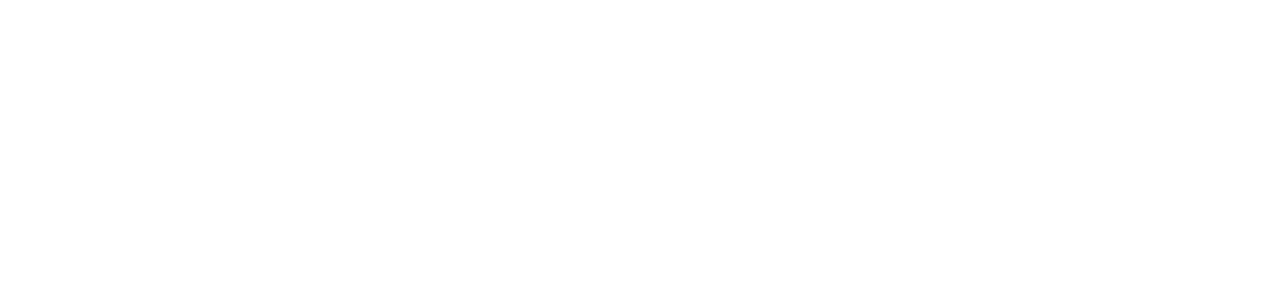
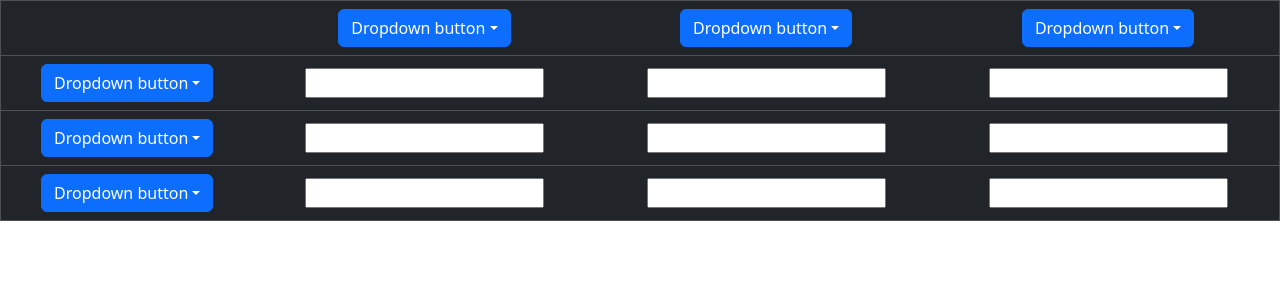
Before and after one commit to wabtytsai/sportle, a React (Create React App) app in the folder client/: page /sports-grid in a window 1280 px wide. Before the commit this address had no page. Shown: the top 300 px of the page. Built offline with nearby package versions, Linux system fonts and the light colour scheme.

Commit message:
Adding in sports grid

```diff
--- a/client/package.json
+++ b/client/package.json
@@ -6,7 +6,9 @@
     "@testing-library/jest-dom": "^5.17.0",
     "@testing-library/react": "^13.4.0",
     "@testing-library/user-event": "^13.5.0",
+    "bootstrap": "^5.3.1",
     "react": "^18.2.0",
+    "react-bootstrap": "^2.8.0",
     "react-dom": "^18.2.0",
     "react-router-dom": "^6.14.2",
     "react-scripts": "5.0.1",
--- a/client/src/App.js
+++ b/client/src/App.js
@@ -3,6 +3,7 @@ import { Route, Routes } from 'react-router-dom';
 import Home from './pages/Home';
 import List from './pages/List';
 import Wordle from './pages/Wordle';
+import Grid from './pages/sports-grid/grid';
 
 function App() {
     return (
@@ -10,6 +11,7 @@ function App() {
             <Route path='/' element={<Home />} />
             <Route path='/list' element={<List />} />
             <Route path='/wordle' element={<Wordle />} />
+            <Route path='/sports-grid' element={<Grid/>} />
         </Routes>
     )
 }
--- a/client/src/index.js
+++ b/client/src/index.js
@@ -1,6 +1,9 @@
 import React from 'react';
 import ReactDOM from 'react-dom/client';
 import './index.css';
+import './pages/sports-grid/sports-grid.css';
+import 'bootstrap/dist/css/bootstrap.min.css';
+
 import App from './App';
 import reportWebVitals from './reportWebVitals';
 import {BrowserRouter} from 'react-router-dom';
--- a/client/src/pages/Home.js
+++ b/client/src/pages/Home.js
@@ -17,6 +17,11 @@ function Home() {
                     Wordle
                 </button>
             </Link>
+            <Link to={'./sports-grid'}>
+                <button>
+                    Sports Grid
+                </button>
+            </Link>
         </div>
     );
 }
--- /dev/null
+++ b/client/src/pages/sports-grid/grid.js
@@ -0,0 +1,46 @@
+'use client'
+
+import Table from 'react-bootstrap/Table';
+import TeamSelector from './team-selector';
+import PlayerInput from './player-input';
+import React from 'react';
+
+export default function Grid() {
+
+    return (
+        <Table variant="dark">
+            <thead>
+                <tr>
+                    <td></td>
+                    <td>
+                        <TeamSelector></TeamSelector>
+                    </td>
+                    <td>
+                        <TeamSelector></TeamSelector>
+                    </td>
+                    <td>
+                        <TeamSelector></TeamSelector>
+                    </td>
+                </tr>
+                <tr>
+                    <td><TeamSelector></TeamSelector></td>
+                    <td><PlayerInput></PlayerInput></td>
+                    <td><PlayerInput></PlayerInput></td>
+                    <td><PlayerInput></PlayerInput></td>
+                </tr>
+                <tr>
+                    <td><TeamSelector></TeamSelector></td>
+                    <td><PlayerInput></PlayerInput></td>
+                    <td><PlayerInput></PlayerInput></td>
+                    <td><PlayerInput></PlayerInput></td>
+                </tr>
+                <tr>
+                    <td><TeamSelector></TeamSelector></td>
+                    <td><PlayerInput></PlayerInput></td>
+                    <td><PlayerInput></PlayerInput></td>
+                    <td><PlayerInput></PlayerInput></td>
+                </tr>
+            </thead>
+        </Table>
+    )
+}
--- /dev/null
+++ b/client/src/pages/sports-grid/player-input.js
@@ -0,0 +1,11 @@
+'use client'
+
+import React from "react"
+
+export default function PlayerInput() {
+    return (
+        <div className="player-input">
+            <input></input>
+        </div>
+    )
+}
--- /dev/null
+++ b/client/src/pages/sports-grid/sports-grid.css
@@ -0,0 +1,20 @@
+@tailwind base;
+@tailwind components;
+@tailwind utilities;
+
+table, th, td {
+  border: 1px solid;
+  background-color: aqua;
+}
+
+td {
+  vertical-align: middle;
+}
+
+.team-selector {
+  text-align: center;
+}
+
+.player-input {
+  text-align: center;
+}
--- /dev/null
+++ b/client/src/pages/sports-grid/team-selector.js
@@ -0,0 +1,17 @@
+'use client'
+
+import React from 'react';
+import Dropdown from 'react-bootstrap/Dropdown';
+import DropdownButton from 'react-bootstrap/DropdownButton';
+
+export default function TeamSelector() {
+  return (
+    <div className="team-selector">
+        <DropdownButton id="dropdown-basic-button" title="Dropdown button">
+            <Dropdown.Item>Action</Dropdown.Item>
+            <Dropdown.Item>Another action</Dropdown.Item>
+            <Dropdown.Item>Something else</Dropdown.Item>
+        </DropdownButton>
+    </div>
+  );
+}
```
Also changed, not shown: 1 other file (tests, documents, lock files or other folders).
